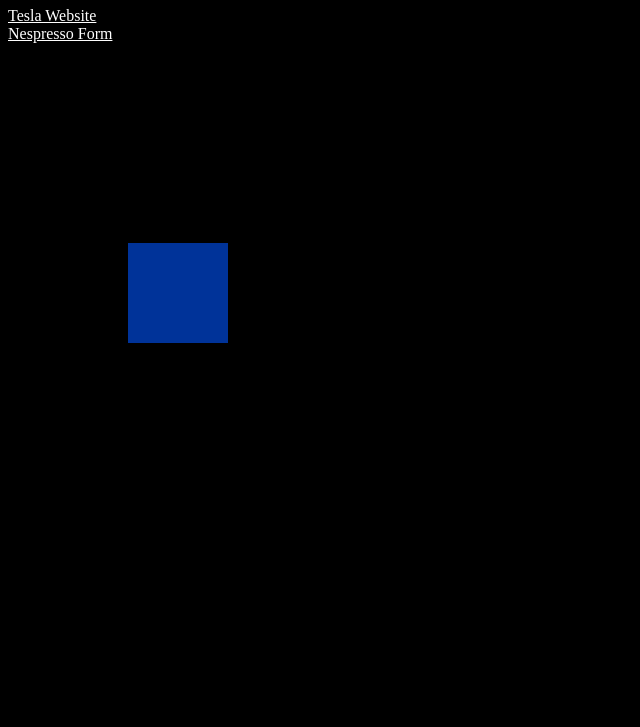
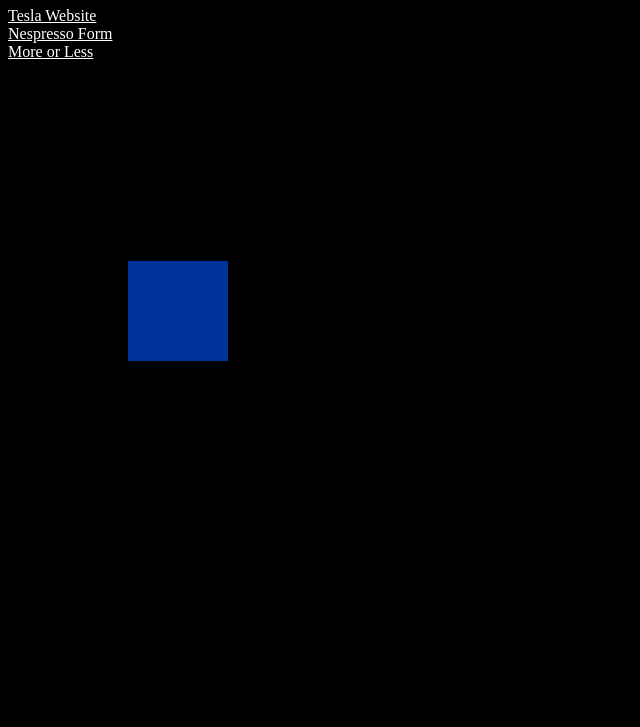
Before and after one commit to KimDoDin/KimDoDin.github.io, a plain HTML site: page index.html in a window 1280 px wide. Shown: the part 73-800 px from the top of the page, without its empty margins (0-640 px from the left). Drawn offline with Linux system fonts and the light colour scheme.

Commit message:
more less or more

```diff
--- a/index.html
+++ b/index.html
@@ -16,6 +16,9 @@
     <div>
         <a href="https://kimdodin.github.io/nespressoForm/index.html">Nespresso Form</a>
     </div>
+    <div>
+        <a href="https://kimdodin.github.io/more_or_less/index.html">More or Less</a>
+    </div>
     <div class="square"></div>
 </body>
 </html>
```
